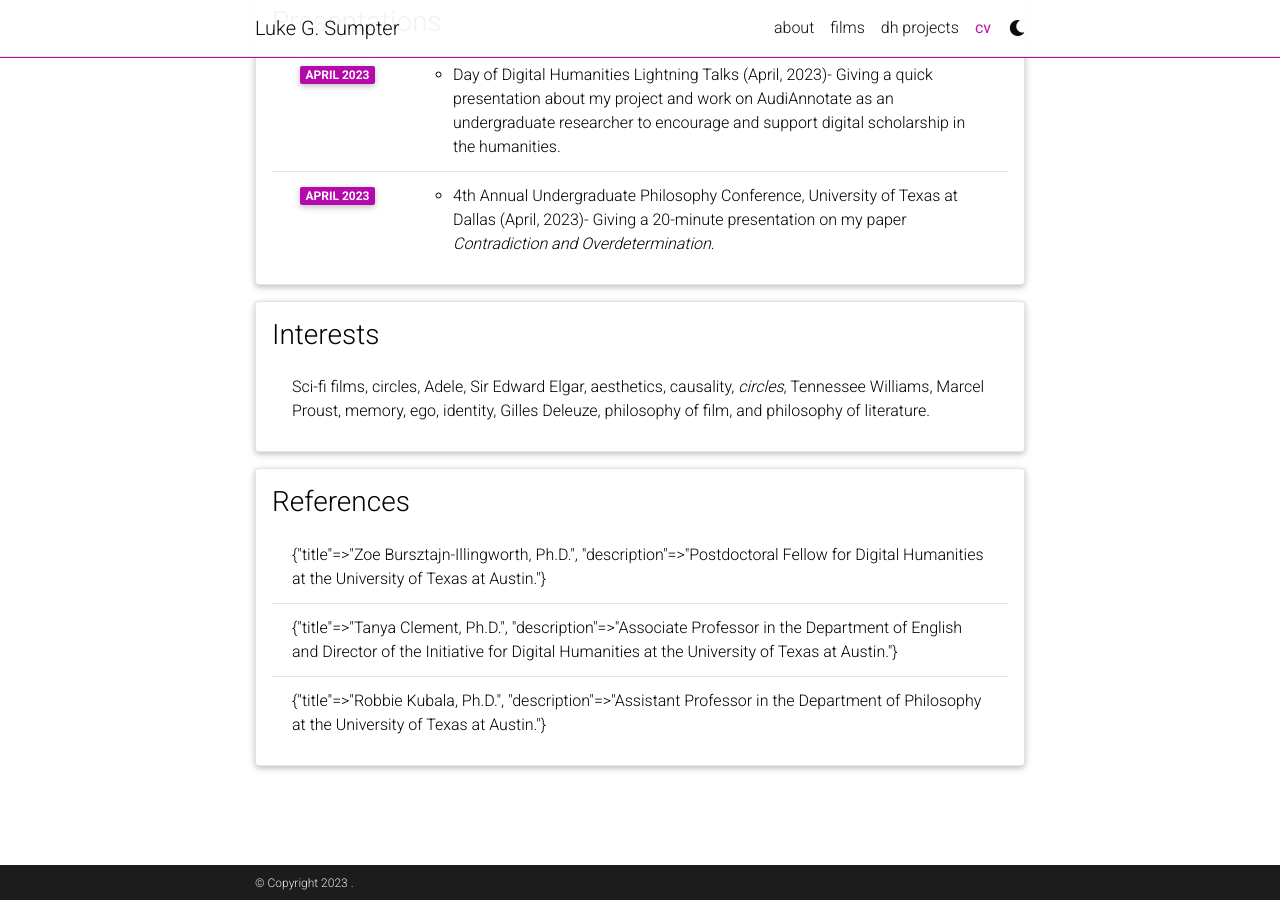
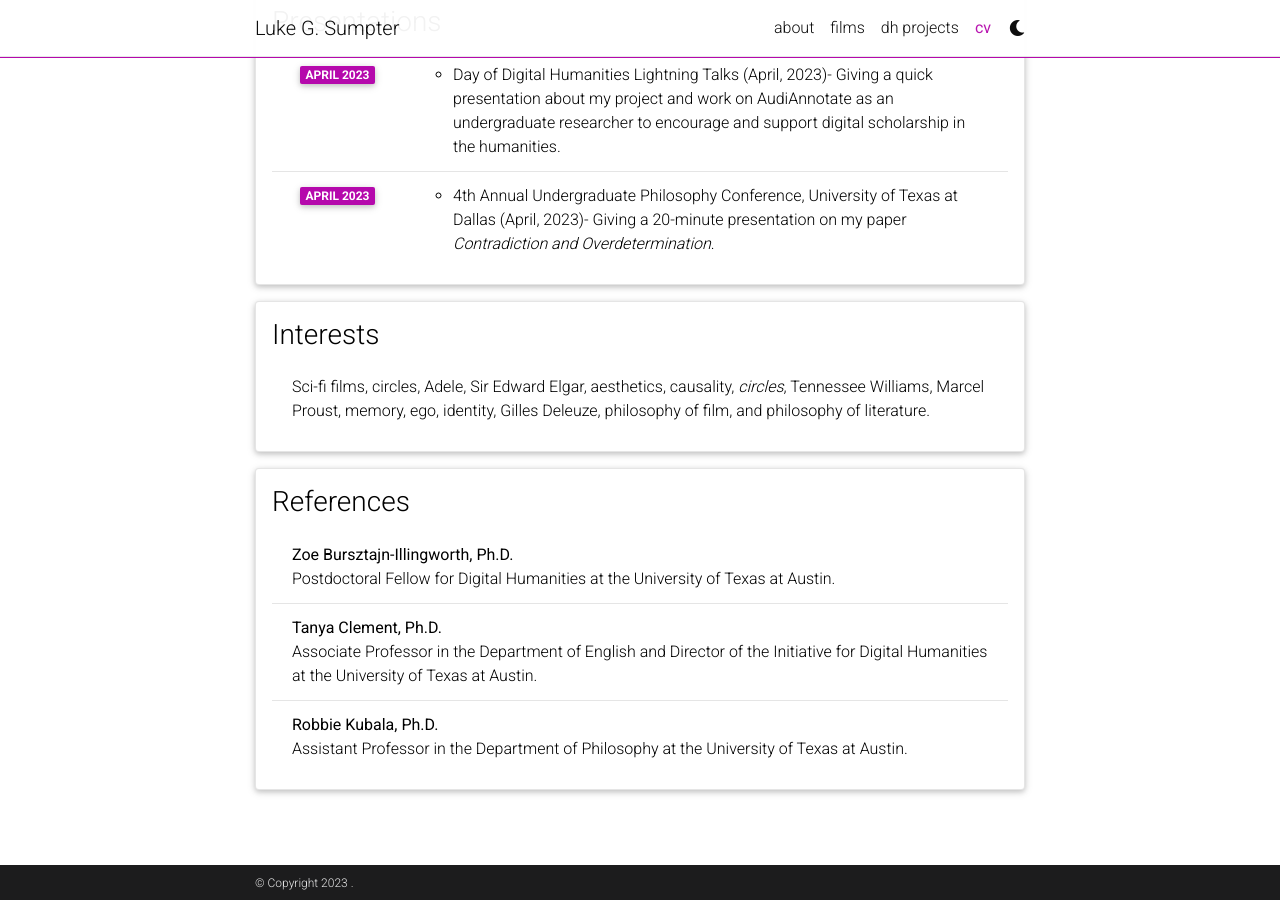
Before and after one commit to lgsump/lgsump.github.io, a Jekyll site: the page built from _pages/cv.md, in a window 1280 px wide and 900 px high, scrolled down 2018 px. Built offline with Jekyll 4.4.1, drawn with Linux system fonts in a browser that asks for light colours; comment, search, counter and statistics services are not loaded; a style sheet for code colours, icons or effects is not loaded.

Commit message:
Update cv.yml

```diff
--- a/_data/cv.yml
+++ b/_data/cv.yml
@@ -83,11 +83,14 @@
 - title: References
   type: list
   contents:
-    - title: Zoe Bursztajn-Illingworth, Ph.D.
-      description: Postdoctoral Fellow for Digital Humanities at the University of Texas at Austin.
+    - <b>Zoe Bursztajn-Illingworth, Ph.D.</b>
+      <br>
+      Postdoctoral Fellow for Digital Humanities at the University of Texas at Austin.
 
-    - title: Tanya Clement, Ph.D.
-      description: Associate Professor in the Department of English and Director of the Initiative for Digital Humanities at the University of Texas at Austin.
+    - <b>Tanya Clement, Ph.D.</b>
+      <br>
+      Associate Professor in the Department of English and Director of the Initiative for Digital Humanities at the University of Texas at Austin.
 
-    - title: Robbie Kubala, Ph.D.
-      description: Assistant Professor in the Department of Philosophy at the University of Texas at Austin.
+    - <b>Robbie Kubala, Ph.D.</b>
+      <br>
+      Assistant Professor in the Department of Philosophy at the University of Texas at Austin.
```
